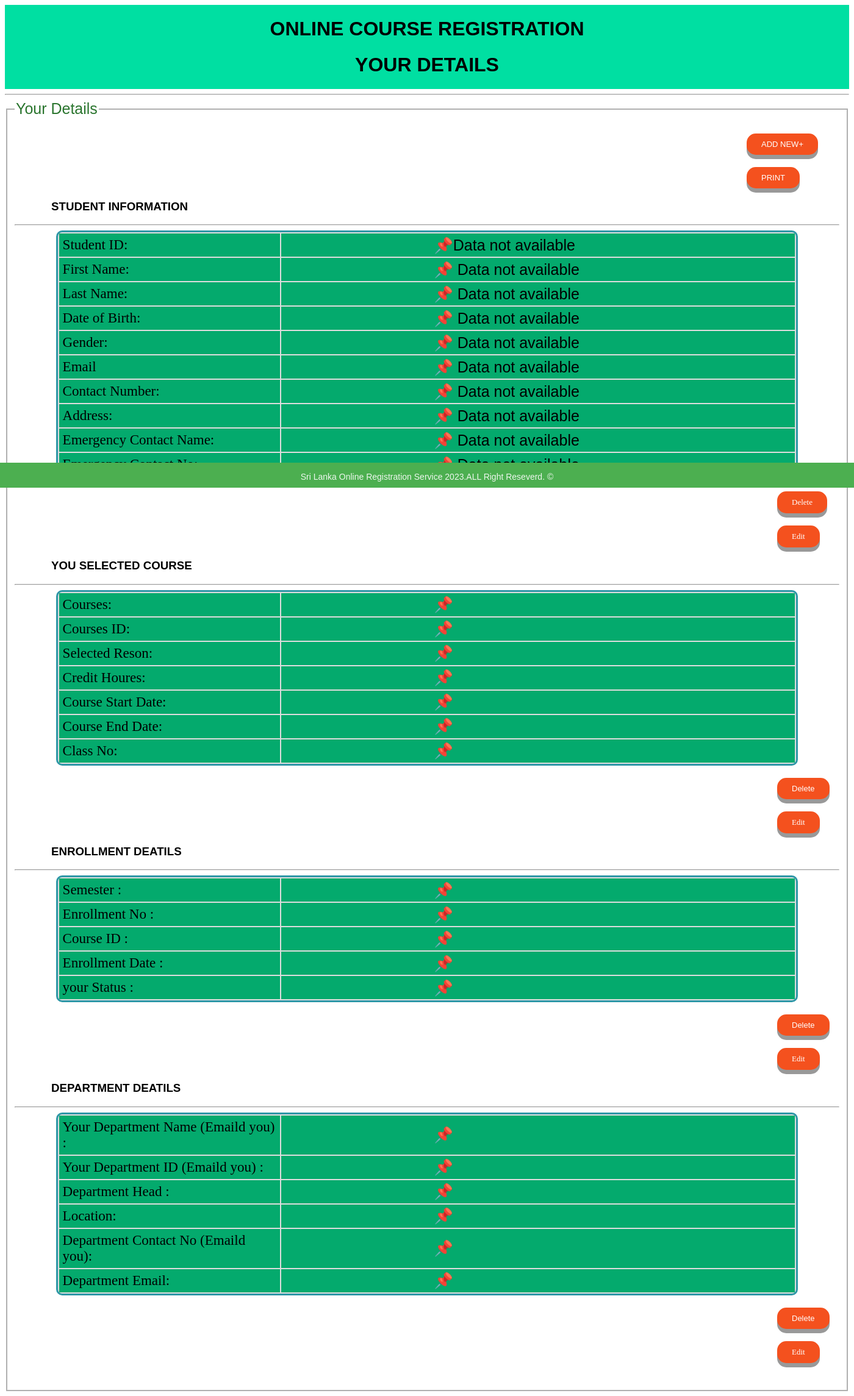
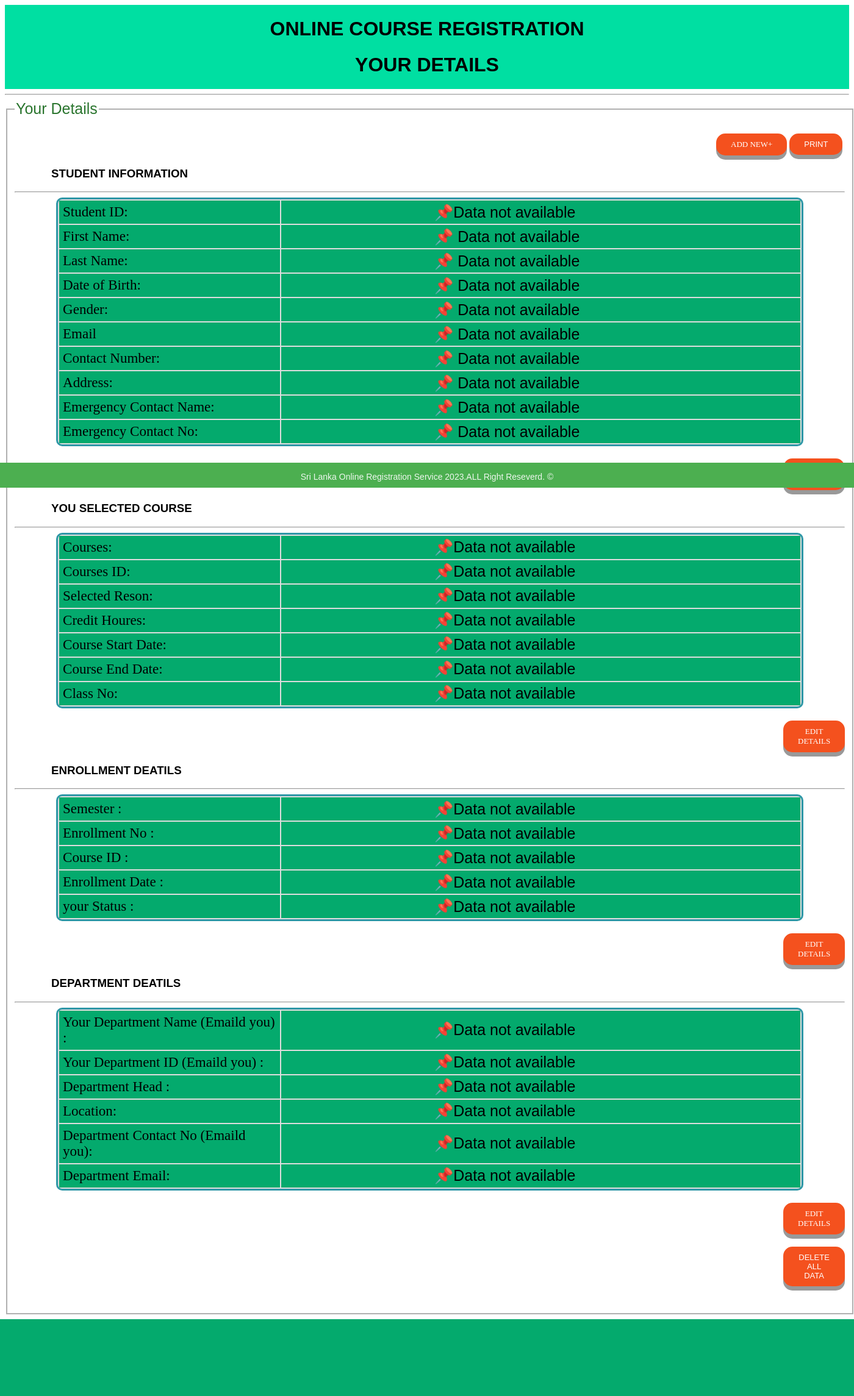
Before and after one commit to Harshana6144/Course_Registration, a PHP site: page /Details.php in a window 1400 px wide. Shown: the whole page at 61% size. After the commit the page ends 2164 px from the top, so only its background shows below. Run offline with PHP 8.4, Linux system fonts and the light colour scheme; data that the repository does not hold is empty.

Commit message:
created delete tables.php file and do modifications for other all php pages.

```diff
--- a/DEPARTMENT DEATILS.php
+++ b/DEPARTMENT DEATILS.php
@@ -31,7 +31,8 @@ if(isset($_POST['Submit'])){
             $p->bindValue(':F',$Dep_Email);
             $p->execute();
 
-
+            header("Location:Details.php");
+            exit();
             echo "<script type='text/javascript'> alert('Successfully Saved')</script>";
         }
     } else {
--- a/Details.php
+++ b/Details.php
@@ -22,6 +22,10 @@ $row3=mysqli_fetch_assoc($sqldata3);
 
 
 $isRowValid = isset($row);
+$isRowValid2 = isset($row2);
+$isRowValid3 = isset($row3);
+
+
 
 ?>
 
@@ -57,8 +61,7 @@ $isRowValid = isset($row);
       width: 90%;
       margin-left: auto;
       margin-right: auto;
-
-    }
+      }
 
     .tab tr {
       background-color: #04AA6D;
@@ -221,7 +224,7 @@ $isRowValid = isset($row);
     }
 
   .button-container{
-  margin-left:1250px;
+  margin-left:1260px;
   }
 
   span{
@@ -233,7 +236,7 @@ $isRowValid = isset($row);
   }
 
   .hp{
-    margin-left:1200px;
+    margin-left:1150px;
   }
 
 /*================================================================*/
@@ -265,9 +268,26 @@ $isRowValid = isset($row);
   transform: translate(4px);
 }
 
+@media print {
+  .button-container,
+  .button1,
+  .print{
+    display:none;
+  }
+}
+
+
+
 
   </style>
   <title></title>
+
+  <script>
+    function printPage(){
+      window.print();
+    }
+  </script>
+
 </head>
 <body>
 
@@ -284,8 +304,14 @@ $isRowValid = isset($row);
   <legend>Your Details  </legend>
 
  <div class="hp">
-  <button class="button1" value="">ADD NEW+</button>
-  <button class="button1" value="">PRINT</button>
+
+  <a href="index.php"  onclick="return confirm('You want to add new details');" class="button1" value="">ADD NEW+</a>
+  <button class="button1" onclick="printPage()" >PRINT</button>
+
+
+
+
+
 </div>
 
   <h3>STUDENT INFORMATION</h3>
@@ -354,15 +380,8 @@ $isRowValid = isset($row);
  </table>
 
     <div class="button-container">
-      <from action ="delete.php" method="POST" >
-      <input type="hidden" name="'stID" value="<?php echo $row['StudentId']; ?>">
-      <!-- Link to delete student -->
-      <a href="delete.php?stID=<?php echo $row['StudentId']; ?>" onclick="return confirm('Are you sure you want to delete this student?');" class="button">Delete</a>
 
-    </form>
-</a>
-
-        <a href="edit STUDENT REGISTRATION.php?stID=<?php echo $row['StudentId']; ?>" onclick="return confirm('you want to edit details?');" class="button">Edit</a>
+        <a href="edit STUDENT REGISTRATION.php?stID=<?php echo $row['StudentId']; ?>" onclick="return confirm('you want to edit details?');" class="button">EDIT DETAILS</a>
         <!--button class="button" type="button" onclick="window.location.href='edit STUDENT REGISTRATION.php?stID=<?php echo $row['StudentId']; ?>">Edit</button-->
         <!-- Button that triggers JavaScript redirection -->
 
@@ -380,42 +399,41 @@ $isRowValid = isset($row);
 <table class="tab">
     <tr>
     <td class="ppp">Courses:</td>
-      <td><span class="span">&#128204;<?php echo $row2['CourseName']?></span></td>
+      <td><span class="span">&#128204;<?php echo $isRowValid2 ? $row2['CourseName']:"Data not available";?></span></td>
     </tr>
 
     <td class="ppp">Courses ID:</td>
-      <td><span class="span">&#128204;<?php echo $row2['CourseID']?></span></td>
+      <td><span class="span">&#128204;<?php echo $isRowValid2 ? $row2['CourseID']:"Data not available";?></span></td>
     </tr>
 
     <tr>
       <td class="ppp">Selected Reson:</td>
-      <td><span class="span">&#128204;<?php echo $row2['Description']?></span></td>
+      <td><span class="span">&#128204;<?php echo $isRowValid2 ? $row2['Description']:"Data not available";?></span></td>
     </tr>
 
      <tr>
       <td class="ppp">Credit Houres:</td>
-      <td><span class="span">&#128204;<?php echo $row2['CreditHours']?></span></td>
+      <td><span class="span">&#128204;<?php echo $isRowValid2 ? $row2['CreditHours']:"Data not available";?></span></td>
     </tr>
 
     <tr>
       <td class="ppp">Course Start Date:</td>
-      <td><span class="span">&#128204;<?php echo $row2['StartDate']?></span></td>
+      <td><span class="span">&#128204;<?php echo $isRowValid2 ? $row2['StartDate']:"Data not available";?></span></td>
     </tr>
 
     <tr>
       <td class="ppp">Course End Date:</td>
-      <td><span class="span">&#128204;<?php echo $row2['EndDate']?></span></td>
+      <td><span class="span">&#128204;<?php echo $isRowValid2 ? $row2['EndDate']:"Data not available";?></span></td>
     </tr>
 
     <tr>
       <td class="ppp">Class No: </td>
-      <td><span class="span">&#128204;<?php echo $row2['RoomNumber']?></span></td>
+      <td><span class="span">&#128204;<?php echo  $isRowValid2 ? $row2['RoomNumber']:"Data not available";?></span></td>
     </tr>
   </table>
 
 <div class="button-container">
-<button class="button" value="">Delete</button>
-<a href="edit course.php?course_id=<?php echo $row2['CourseID']; ?>" onclick="return confirm('you want to edit details?');" class="button">Edit</a>
+<a href="edit course.php?course_id=<?php echo $row2['CourseID']; ?>" onclick="return confirm('you want to edit details?');" class="button">EDIT DETAILS</a>
 
 </div>
 
@@ -426,36 +444,35 @@ $isRowValid = isset($row);
 
 <tr>
       <td class="ppp">Semester :</td>
-      <td><span class="span">&#128204;<?php echo $row2['Semester']?></span></td>
+      <td><span class="span">&#128204;<?php echo $isRowValid2 ? $row2['Semester']:"Data not available";?></span></td>
     </tr>
 
 
     <tr>
       <td class="ppp">Enrollment No :</td>
-      <td><span class="span">&#128204;<?php echo $row2['EnrollmentID']?></span></td>
+      <td><span class="span">&#128204;<?php echo $isRowValid2 ? $row2['EnrollmentID']:"Data not available";?></span></td>
     </tr>
 
 
 
      <tr>
       <td class="ppp">Course ID :</td>
-      <td><span class="span">&#128204;<?php echo $row2['CourseID']?></span></td>
+      <td><span class="span">&#128204;<?php echo $isRowValid2 ? $row2['CourseID']:"Data not available";?></span></td>
     </tr>
 
     <tr>
       <td class="ppp">Enrollment Date :</td>
-      <td><span class="span">&#128204;<?php echo $row2['EnrollmentDate']?></span></td>
+      <td><span class="span">&#128204;<?php echo $isRowValid2 ? $row2['EnrollmentDate']:"Data not available";?></span></td>
     </tr>
 
     <tr>
       <td class="ppp">your Status :</td>
-      <td><span class="span">&#128204;<?php echo $row2['Status']?></span></td>
+      <td><span class="span">&#128204;<?php echo $isRowValid2 ? $row2['Status']:"Data not available";?></span></td>
     </tr>
 
 </table>
 <div class="button-container">
-<button class="button" value="">Delete</button>
-<a href="edit ENROLLMENT DETAILS.php?course_id=<?php echo $row2['CourseID']; ?>" onclick="return confirm('you want to edit details?');" class="button">Edit</a>
+<a href="edit ENROLLMENT DETAILS.php?course_id=<?php echo $row2['CourseID']; ?>" onclick="return confirm('you want to edit details?');" class="button">EDIT DETAILS</a>
 
 
 </div>
@@ -465,39 +482,45 @@ $isRowValid = isset($row);
 <table class="tab">
     <tr>
       <td class="ppp">Your Department Name (Emaild you) :</td>
-      <td><span class="span">&#128204;<?php echo $row3['DepartmentName']?></span></td>
+      <td><span class="span">&#128204;<?php echo $isRowValid3 ? $row3['DepartmentName']:"Data not available";?></span></td>
     </tr>
 
     <tr>
       <td class="ppp">Your Department ID (Emaild you) :</td>
-      <td><span class="span">&#128204;<?php echo $row3['DepartmentID']?></span></td>
+      <td><span class="span">&#128204;<?php echo $isRowValid3 ? $row3['DepartmentID']:"Data not available";?></span></td>
     </tr>
 
      <tr>
       <td class="ppp">Department Head :</td>
-      <td><span class="span">&#128204;<?php echo $row3['DepartmentHead']?></span></td>
+      <td><span class="span">&#128204;<?php echo $isRowValid3 ? $row3['DepartmentHead']:"Data not available";?></span></td>
     </tr>
 
     <tr>
       <td class="ppp"> Location:</td>
-      <td><span class="span">&#128204;<?php echo $row3['Location']?></span></td>
+      <td><span class="span">&#128204;<?php echo $isRowValid3 ? $row3['Location']:"Data not available";?></span></td>
     </tr>
 
     <tr>
       <td class="ppp">Department Contact No (Emaild you):</td>
-      <td><span class="span">&#128204;<?php echo $row3['DEPhone']?></span></td>
+      <td><span class="span">&#128204;<?php echo $isRowValid3 ? $row3['DEPhone']:"Data not available";?></span></td>
     </tr>
 
     <tr>
       <td class="ppp">Department Email:</td>
-      <td><span class="span">&#128204;<?php echo $row3['DepEmail']?></span></td>
+      <td><span class="span">&#128204;<?php echo $isRowValid3 ? $row3['DepEmail']:"Data not available";?></span></td>
     </tr>
 
 </table>
 
 <div class="button-container">
-<button class="button" value="">Delete</button>
-<a href="edit department details.php?Dep_ID=<?php echo $row3['DepartmentID']; ?>" onclick="return confirm('you want to edit details?');" class="button">Edit</a>
+
+<a href="edit department details.php?Dep_ID=<?php echo $row3['DepartmentID']; ?>" onclick="return confirm('you want to edit details?');" class="button">EDIT DETAILS</a>
+
+<form action ="delete tables.php" method="post" onsubmit="return confirm('Are you sure you want to delete all data?');">
+      <button type="submit" name="delete_all" class="button">DELETE ALL DATA</button>
+
+    </form>
+
 
 </div>
 
--- a/ENROLLMENT DEATILS.php
+++ b/ENROLLMENT DEATILS.php
@@ -39,8 +39,8 @@ if(isset($_POST['submit'])){
             $p->bindValue(':C', $stetus);
             $p->execute();
 
-            //header("Location:DEPARTMENT DEATILS.php");
-           // exit();
+            header("Location:DEPARTMENT DEATILS.php");
+            exit();
             echo "<script type='text/javascript'> alert('Successfully Saved')</script>";
         }
     } else {
--- a/STUDENT REGISTRATION.php
+++ b/STUDENT REGISTRATION.php
@@ -50,8 +50,8 @@ if (isset($_POST['submit'])) {
             $p->bindValue(':En', $Eno);
             $p->execute();
 
-          // header("Location:courses.php");
-           //exit();
+            header("Location:courses.php");
+           exit();
 
             echo "<script type='text/javascript'> alert('Successfully Saved')</script>";
         }
--- a/courses.php
+++ b/courses.php
@@ -34,8 +34,8 @@ if(isset($_POST['submit'])){
 
             $_SESSION['course_id'] = $course_id;
 
-            //header("Location:ENROLLMENT DEATILS.php");
-            //exit();
+            header("Location:ENROLLMENT DEATILS.php");
+            exit();
             echo "<script type='text/javascript'> alert('Successfully Saved')</script>";
         }
     } else {
--- a/edit ENROLLMENT DETAILS.php
+++ b/edit ENROLLMENT DETAILS.php
@@ -123,7 +123,7 @@ $row = $result !== false ? $result : array();
             $currentSemester = $row['Semester'] ?? '';
             ?>
             <select name="Semester" id="Semester" >
-                <option value="" >Semester</option>
+
                 <option value="Semester 1" <?php echo $currentSemester =="Semester 1" ? 'selected' :'';?>> Semester 1 </option>
                 <option value="Semester 2" <?php echo $currentSemester =="Semester 2" ? 'selected' :'';?>> Semester 2 </option>
                 <option value="Semester 3" <?php echo $currentSemester =="Semester 3" ? 'selected' :'';?>> Semester 3 </option>
--- a/edit course.php
+++ b/edit course.php
@@ -118,7 +118,7 @@ $currentCourseName = $row['CourseName'] ?? ''; // Get the current course name
 ?>
 
 <select name="Course" id="Course">
-    <option value="">Select a Course</option> <!-- Default option for empty value -->
+
 
     <!-- Generate options with conditional 'selected' attribute -->
     <option value="BSc(Hons) Computer Systems & Network Engineering" <?php echo $currentCourseName == "BSc(Hons) Computer Systems & Network Engineering" ? 'selected' : ''; ?>>BSc(Hons) Computer Systems & Network Engineering</option>
```
Also changed, not shown: delete tables.php (added, +36 -0 lines), edit department details.php (+30 -37 lines).
